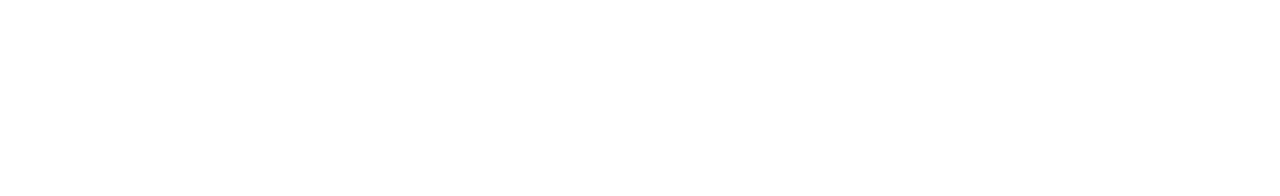
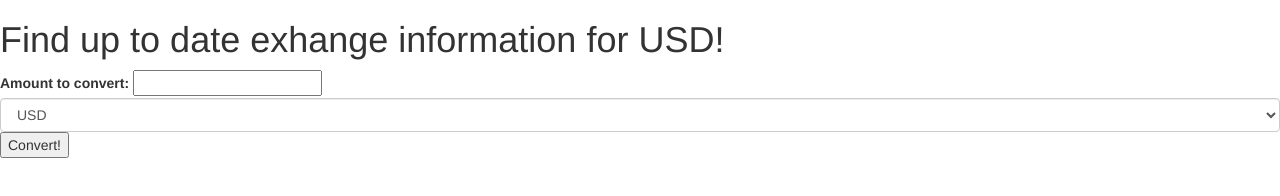
Before and after one commit to jhvozdovich/currency-exchange, a website built with webpack: page src/index.html in a window 1280 px wide. Built offline with nearby package versions, Linux system fonts and the light colour scheme.

Commit message:
add initial html for inputs

```diff
--- a/src/index.html
+++ b/src/index.html
@@ -1,9 +1,23 @@
 <!DOCTYPE html>
 <html>
   <head>
-    <title></title>
+    <script type="text/javascript" src="bundle.js"></script>
+    <title>Currency Exchange</title>
   </head>
   <body>
-
+    <h1>Find up to date exhange information for USD!</h1>
+    <form>
+      <label for="amount">Amount to convert:</label>
+      <input id="amount" type="number" step="0.01" min="0.01" required>
+      <select class="form-control" id="new-currency">
+        <option value="USD">USD</option>
+        <option value="EUR">Euro</option>
+        <option value="GBP">British Pound</option>
+        <option value="INR">Indian Rupee</option>
+        <option value="AUD">Australian Dollar</option>
+        <option value="CAD">Canadian Dollar</option>
+      </select>
+      <button id="convert">Convert!</button>
+    </form>
   </body>
 </html>
```
